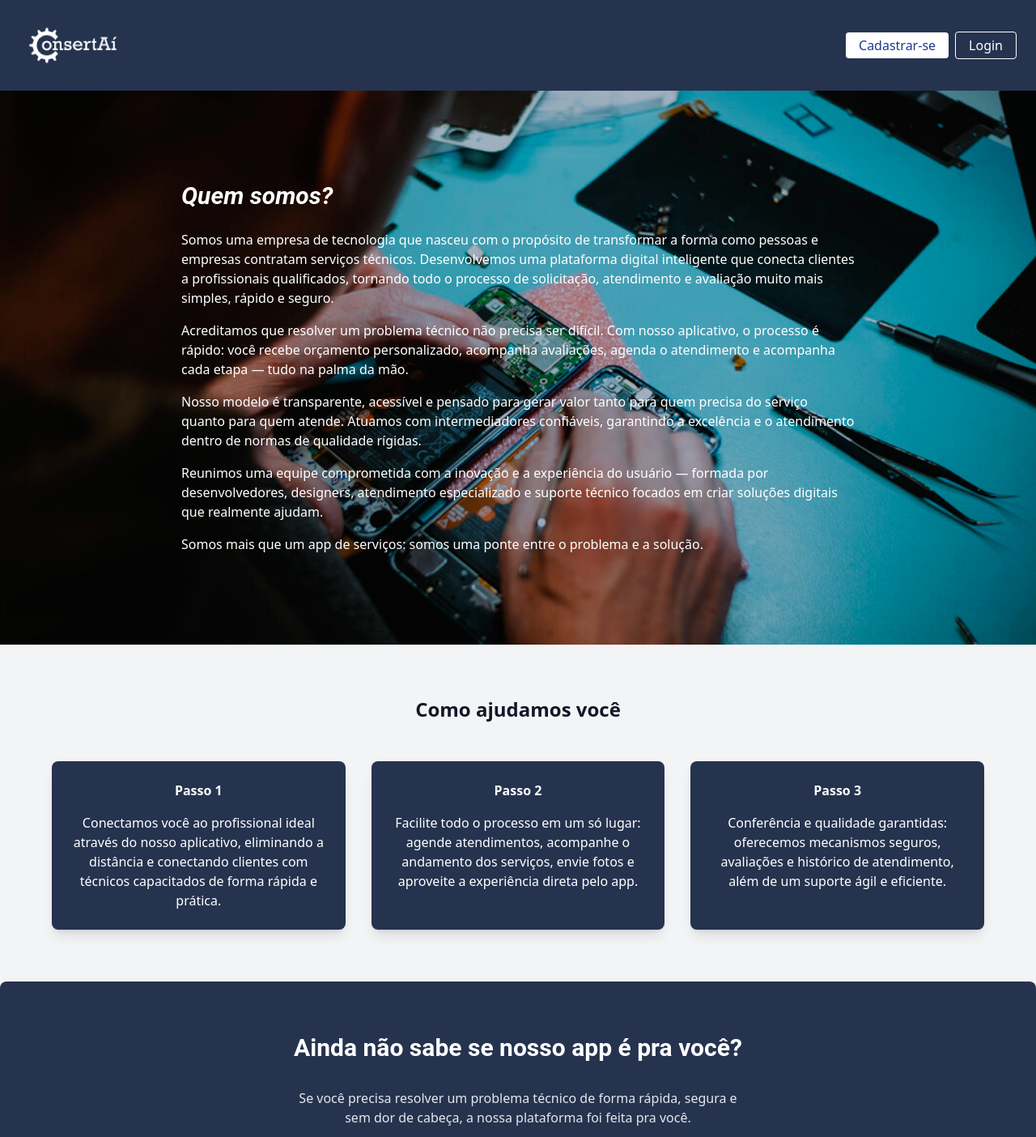
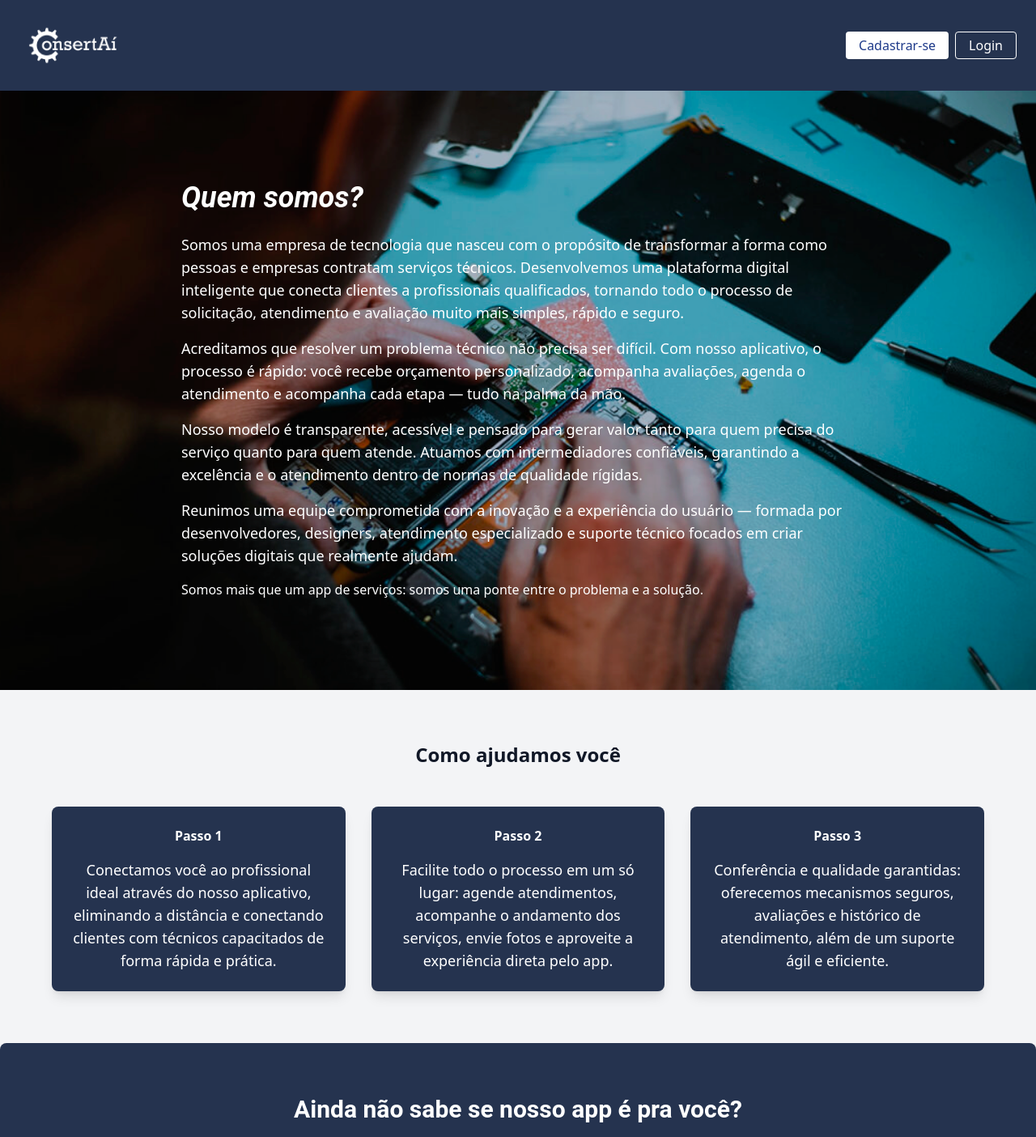
Before and after one commit to BrunoAlvesX/Consertai, a React (Vite) app in the folder front/: page / in a window 1280 px wide. Shown: the top 1404 px of the page at 81% size. Built offline with nearby package versions, Linux system fonts and the light colour scheme.

Commit message:
fix: ajuster no tamanho das fontes

```diff
--- a/front/src/pages/Home.jsx
+++ b/front/src/pages/Home.jsx
@@ -13,9 +13,9 @@ export default function Home() {
 
   return (
     <div className="flex flex-col min-h-screen">
-      <header className="flex items-center justify-between bg-customBlue text-white px-6 py-2" >
+      <header className="flex items-center justify-between bg-customBlue text-white px-6 py-2">
         <img src={concertai} alt="Logo" className="h-24 invert" />
-        <div className="space-x-2">
+        <div className="flex flex-col sm:flex-row space-y-2 sm:space-y-0 sm:space-x-2">
           <button
             className="bg-white text-blue-900 px-4 py-1 rounded hover:bg-gray-200"
             onClick={() => navigate('/register')}
@@ -31,20 +31,19 @@ export default function Home() {
         </div>
       </header>
 
-
       <section className="relative bg-cover bg-center py-20 px-6 text-white" style={{ backgroundImage: `url(${quemsomos})` }}>
         <div className=" bg-opacity-80 p-8 rounded-lg max-w-4xl mx-auto">
-          <h1 className="text-3xl font-bold italic mb-6 font-roboto">Quem somos?</h1>
-          <p className="mb-4">
+          <h1 className="text-4xl font-bold italic mb-6 font-roboto">Quem somos?</h1>
+          <p className="mb-4 text-lg">
             Somos uma empresa de tecnologia que nasceu com o propósito de transformar a forma como pessoas e empresas contratam serviços técnicos. Desenvolvemos uma plataforma digital inteligente que conecta clientes a profissionais qualificados, tornando todo o processo de solicitação, atendimento e avaliação muito mais simples, rápido e seguro.
           </p>
-          <p className="mb-4">
+          <p className="mb-4 text-lg">
             Acreditamos que resolver um problema técnico não precisa ser difícil. Com nosso aplicativo, o processo é rápido: você recebe orçamento personalizado, acompanha avaliações, agenda o atendimento e acompanha cada etapa — tudo na palma da mão.
           </p>
-          <p className="mb-4">
+          <p className="mb-4 text-lg">
             Nosso modelo é transparente, acessível e pensado para gerar valor tanto para quem precisa do serviço quanto para quem atende. Atuamos com intermediadores confiáveis, garantindo a excelência e o atendimento dentro de normas de qualidade rígidas.
           </p>
-          <p className="mb-4">
+          <p className="mb-4 text-lg">
             Reunimos uma equipe comprometida com a inovação e a experiência do usuário — formada por desenvolvedores, designers, atendimento especializado e suporte técnico focados em criar soluções digitais que realmente ajudam.
           </p>
           <p>
@@ -59,19 +58,19 @@ export default function Home() {
         <div className="grid md:grid-cols-3 gap-8 max-w-6xl mx-auto">
           <div className="bg-customBlue text-white p-6 rounded-lg shadow-lg">
             <h3 className="font-bold mb-4">Passo 1</h3>
-            <p>
+            <p className='text-lg'>
               Conectamos você ao profissional ideal através do nosso aplicativo, eliminando a distância e conectando clientes com técnicos capacitados de forma rápida e prática.
             </p>
           </div>
           <div className="bg-customBlue text-white p-6 rounded-lg shadow-lg">
             <h3 className="font-bold mb-4">Passo 2</h3>
-            <p>
+            <p className='text-lg'>
               Facilite todo o processo em um só lugar: agende atendimentos, acompanhe o andamento dos serviços, envie fotos e aproveite a experiência direta pelo app.
             </p>
           </div>
           <div className="bg-customBlue text-white p-6 rounded-lg shadow-lg">
             <h3 className="font-bold mb-4">Passo 3</h3>
-            <p>
+            <p className='text-lg'>
               Conferência e qualidade garantidas: oferecemos mecanismos seguros, avaliações e histórico de atendimento, além de um suporte ágil e eficiente.
             </p>
           </div>
@@ -81,12 +80,12 @@ export default function Home() {
 
       <section className="py-16 bg-customBlue text-white px-6 text-center rounded-lg shadow-lg">
         <h2 className="text-3xl font-bold mb-8 font-roboto">Ainda não sabe se nosso app é pra você?</h2>
-        <p className="max-w-xl mx-auto mb-6 text-gray-200">
+        <p className="max-w-xl mx-auto mb-6 text-gray-200 text-lg">
           Se você precisa resolver um problema técnico de forma rápida, segura e sem dor de cabeça, a nossa plataforma foi feita pra você.
         </p>
         <Link
           to="/service"
-          className="text-white bg-gradient-to-r from-blue-500 bg-customBlue px-6 py-3 rounded-full font-semibold text-lg hover:from-blue-600 hover:to-blue-800 transition duration-300 transform hover:scale-105"
+          className="text-white text-lg bg-gradient-to-r from-blue-500 bg-customBlue px-6 py-3 rounded-full font-semibold text-lg hover:from-blue-600 hover:to-blue-800 transition duration-300 transform hover:scale-105"
         >
           Conheça nossos serviços
         </Link>
@@ -120,7 +119,7 @@ export default function Home() {
 
       <section className="py-12 px-6 text-center">
         <h2 className="text-xl font-bold mb-4">Pronto para resolver seu problema com praticidade e segurança?</h2>
-        <p className="text-gray-700">
+        <p className="text-gray-700 text-lg">
           Com o nosso app, você vai além de só encontrar um profissional.
         </p>
       </section>
```
